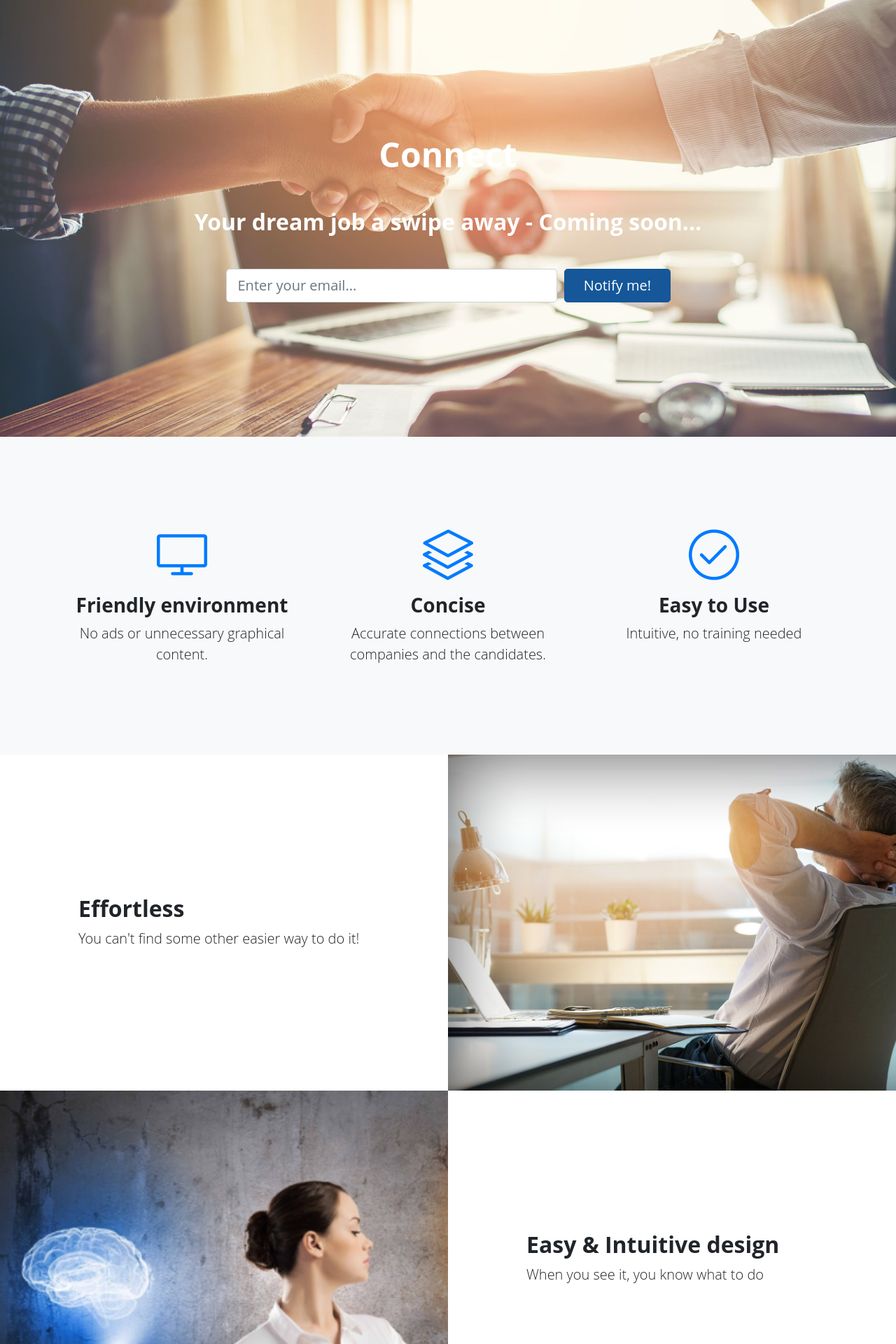
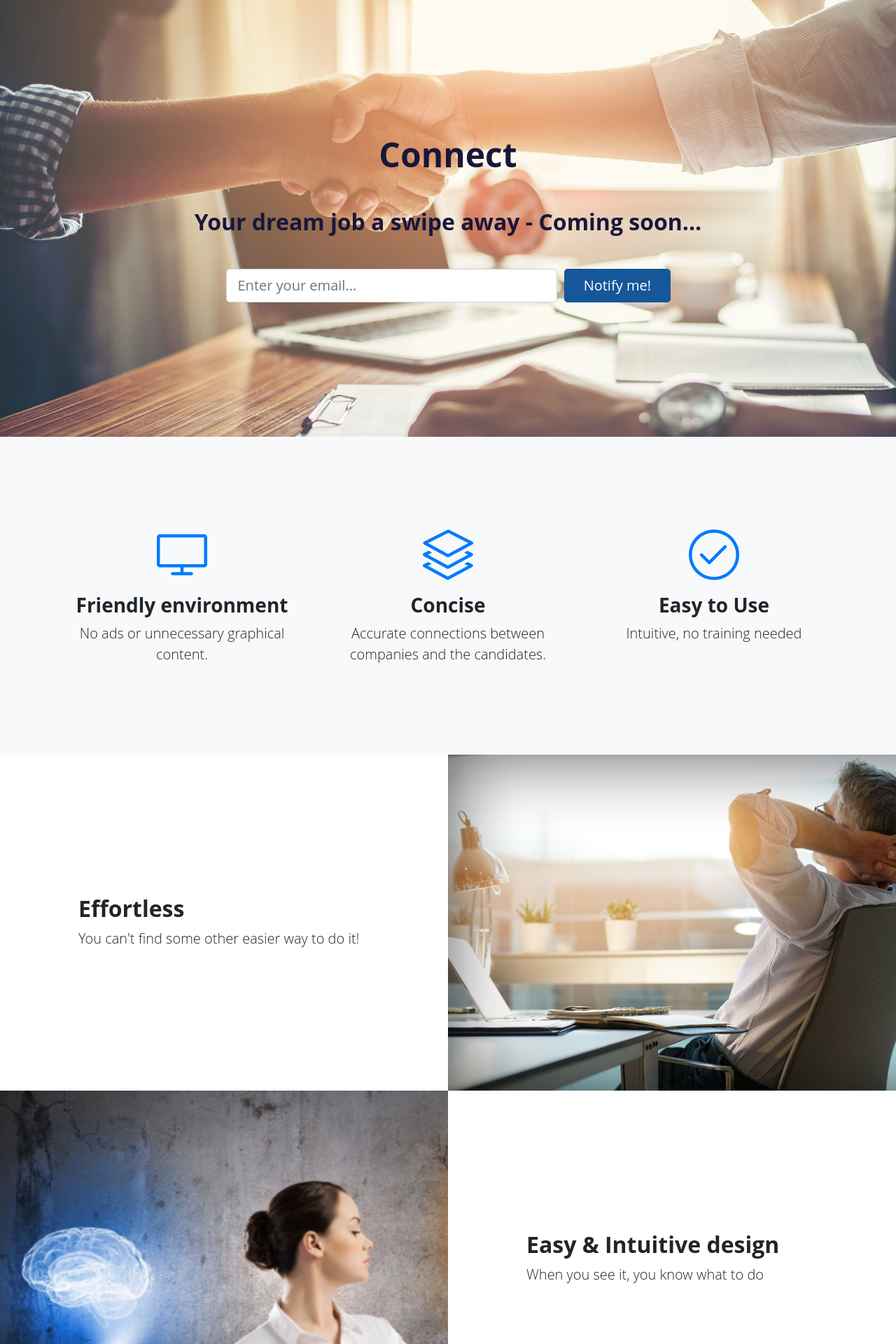
Before and after one commit to cristinamaria11/connect.github.io, a Jekyll site: the page index.html, which Jekyll copies as it is, in a window 1280 px wide. Shown: the top 1920 px of the page at 70% size. Built offline with Jekyll 4.4.1, drawn with Linux system fonts in a browser that asks for light colours.

Commit message:
Update index.html

```diff
--- a/index.html
+++ b/index.html
@@ -48,7 +48,7 @@
   </head>
 
   <body>
-    <header class="masthead text-white text-center">
+    <header class="masthead text-center" style="color:#18173a;">
       <div class="overlay", style="background-image: url('images/landing_page/connect.jpg');"></div>
       <div class="container">
         <div class="row">
```
